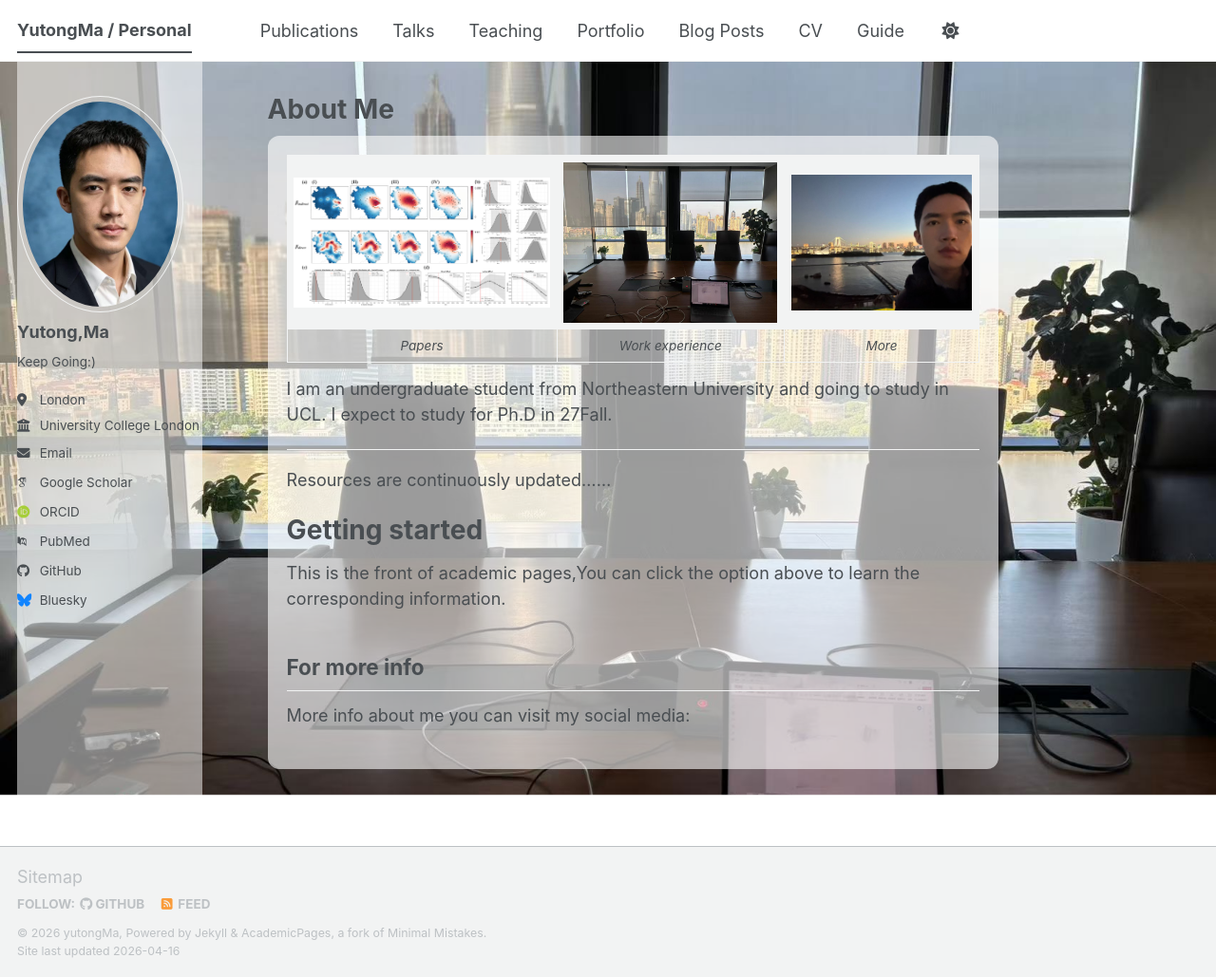
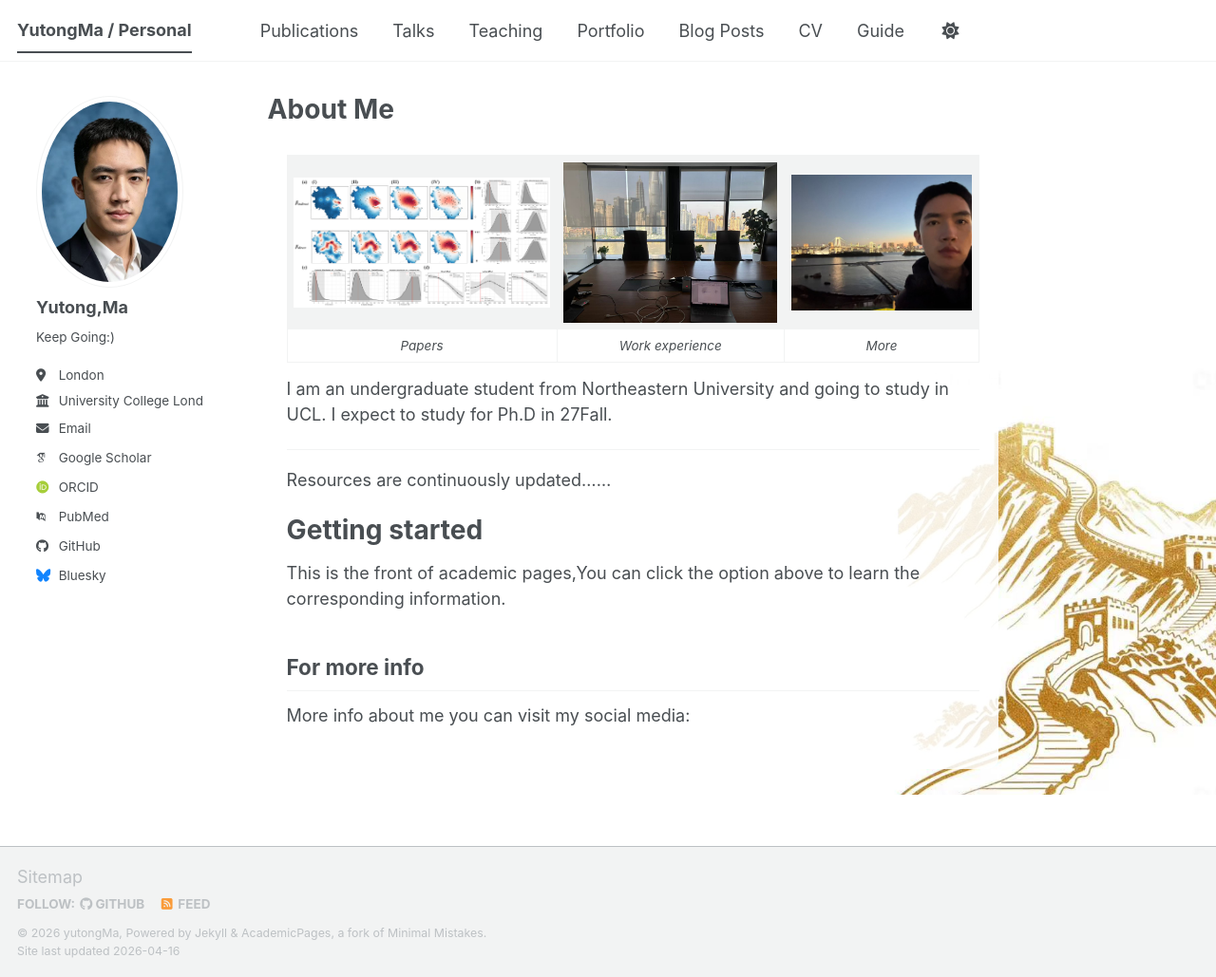
Before and after one commit to mayut0ng/mayut0ng.github.io, a Jekyll site: the page built from _pages/about.md, in a window 1280 px wide and 1029 px high. Shown: the whole window at 95% size. Built offline with Jekyll 4.4.1, drawn with Linux system fonts in a browser that asks for light colours; some web fonts are replaced; a script bundle is joined from its source files by our own code; library files that are not in the unit come from our copies.

Commit message:
Update custom.css

```diff
--- a/assets/css/custom.css
+++ b/assets/css/custom.css
@@ -1,42 +1,14 @@
-/* 背景虚化效果 */
+/* 强制背景原图 */
 body {
-  background: url('/images/22.png') no-repeat center center fixed;
-  background-size: cover;
-  position: relative;
+  background: url('/images/bg.png') no-repeat center center fixed !important;
+  background-size: cover !important;
 }
 
-/* 半透明遮罩层（产生毛玻璃/虚化感） */
-body::before {
-  content: "";
-  position: fixed;
-  top: 0;
-  left: 0;
-  width: 100%;
-  height: 100%;
-  background: rgba(255, 255, 255, 0.85);
-  backdrop-filter: blur(8px);
-  -webkit-backdrop-filter: blur(8px);
-  z-index: -1;
-}
-
-/* 让内容区域有轻微的背景色以保证可读性 */
+/* 内容区半透明白底 */
 .page__content,
 .archive,
-.publication,
-.talk,
-.teaching,
-.portfolio {
-  background: rgba(255, 255, 255, 0.6);
-  backdrop-filter: blur(4px);
-  -webkit-backdrop-filter: blur(4px);
+.sidebar {
+  background: rgba(255, 255, 255, 0.85) !important;
   border-radius: 12px;
   padding: 20px;
 }
-
-/* 侧边栏也加一点透明效果 */
-.sidebar {
-  background: rgba(255, 255, 255, 0.5);
-  backdrop-filter: blur(4px);
-  -webkit-backdrop-filter: blur(4px);
-  border-radius: 8px;
-}
```
